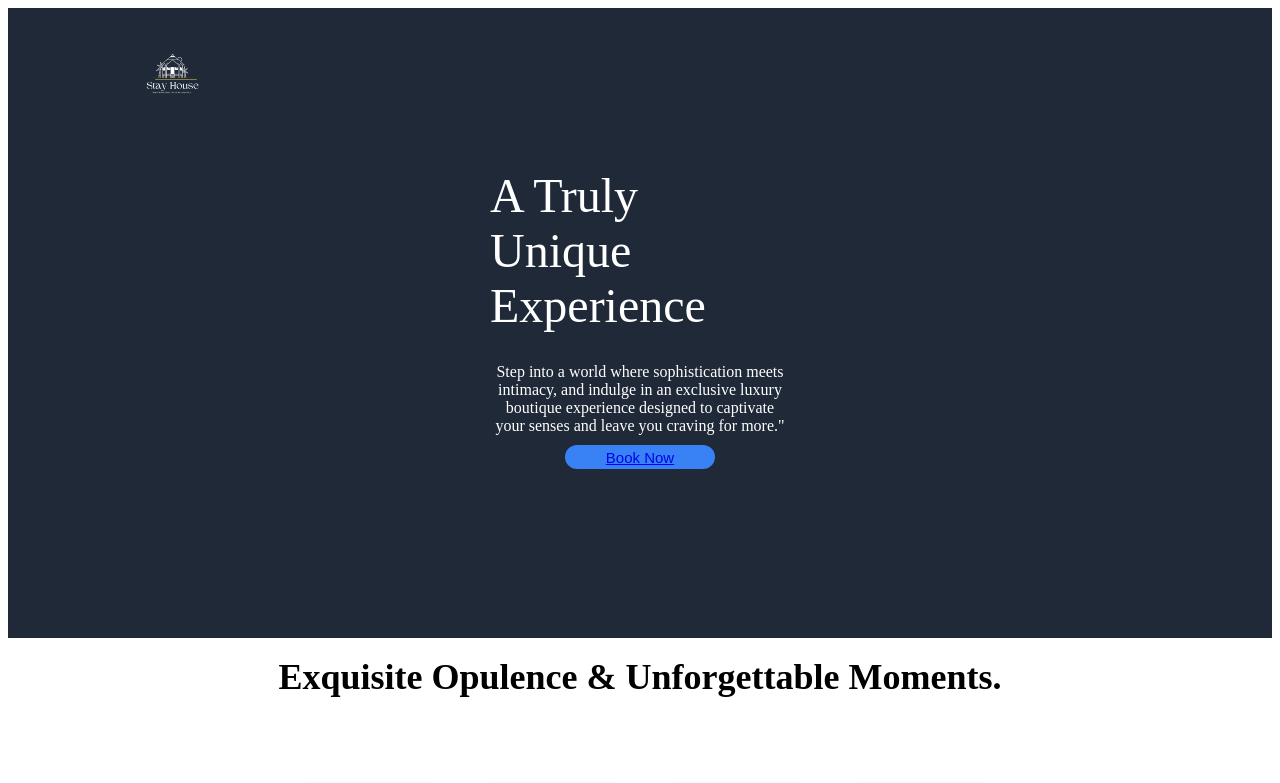
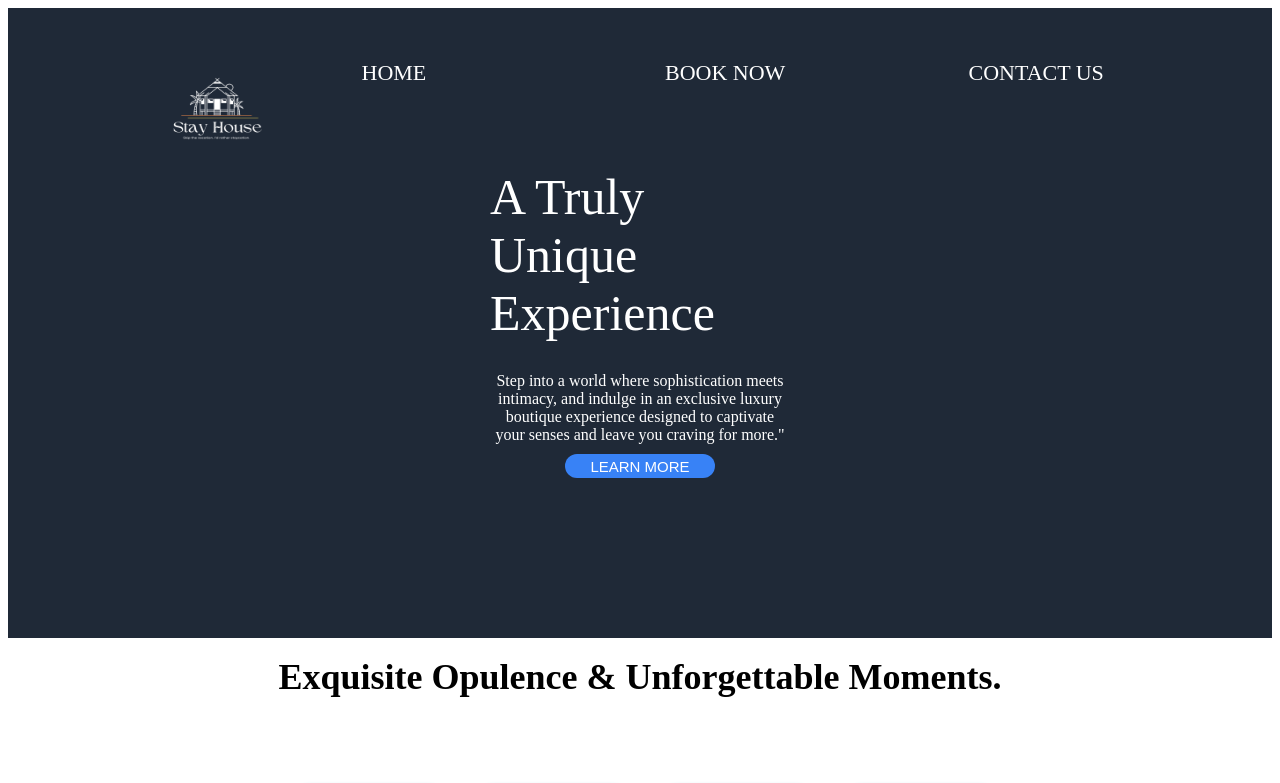
Before and after one commit to sway215/Landingpage, a plain HTML site: page index.html in a window 1280 px wide. Shown: the top 783 px of the page. Drawn offline with Linux system fonts and the light colour scheme.

Commit message:
added nav bar and updated color on text on hyperlink

```diff
--- a/index.html
+++ b/index.html
@@ -10,6 +10,9 @@
 <!-- Logo -->
     <div class="head-container">
         <div class="logo"><img class="logo" src="images/logo1.png"></div>
+        <div class="home"><a href="./home.html">HOME</a></div>
+        <div class="home"><a href="./booknow.html">BOOK NOW</a></div>
+        <div class="home"><a href="./contactus.html">CONTACT US</a></div>
     </div>
 
 <!--  Main Container with Picture/call to action-->
@@ -17,7 +20,9 @@
 <div class="intro-container">
     <div class="intro-item1">A Truly Unique Experience</div>
     <div class="intro-item2">Step into a world where sophistication meets intimacy, and indulge in an exclusive luxury boutique experience designed to captivate your senses and leave you craving for more."</div>
-    <div class="intro-item3"><a href="intro-button"><button>Book Now</a></div>
+    <div class="intro-item3"><a href="intro-button"><button>LEARN MORE</a></div>
+        <div class="intro-container-left"></div>
+        <div class="intro-item4"></div>
 
 </div>
 
--- a/styles.css
+++ b/styles.css
@@ -4,6 +4,27 @@
     height: 130px;
 
 
+
+}
+
+.home {
+    display: flex;
+    flex: 1;
+    font-size: 22px;
+    align-items: center;
+
+
+}
+
+a {
+    text-decoration: none;
+    color: white;
+}
+
+a:hover {
+    background-color: transparent;
+    color: lightblue;
+    text-decoration: none;
 
 }
 
@@ -21,8 +42,8 @@
 
 
 .logo {
-    width: 130px;
-    height: 130px;
+    width: 220px;
+    height: 200px;
     padding-left: 50px;
 }
 
@@ -44,11 +65,12 @@
 
 }
 
+
 .intro-item1 {
     flex: 1;
     height: 200px;
     width: 300px;
-    font-size: 48px;
+    font-size: 50px;
     text-align: left;
    color: white;
    padding: 30px;
@@ -83,10 +105,23 @@ button {
     border-radius: 20px;
     height: 24px;
     width: 10em;
-    border: 5px #3882F6;
+    border: 5px white;
     font-size: 15px;
     color: white;
 
+
+
+}
+
+.intro-container-left {
+    display: flex;
+    height: 500px;
+    background-color: white;
+
+
+}
+
+.intro-item4 {
 
 
 }
```
